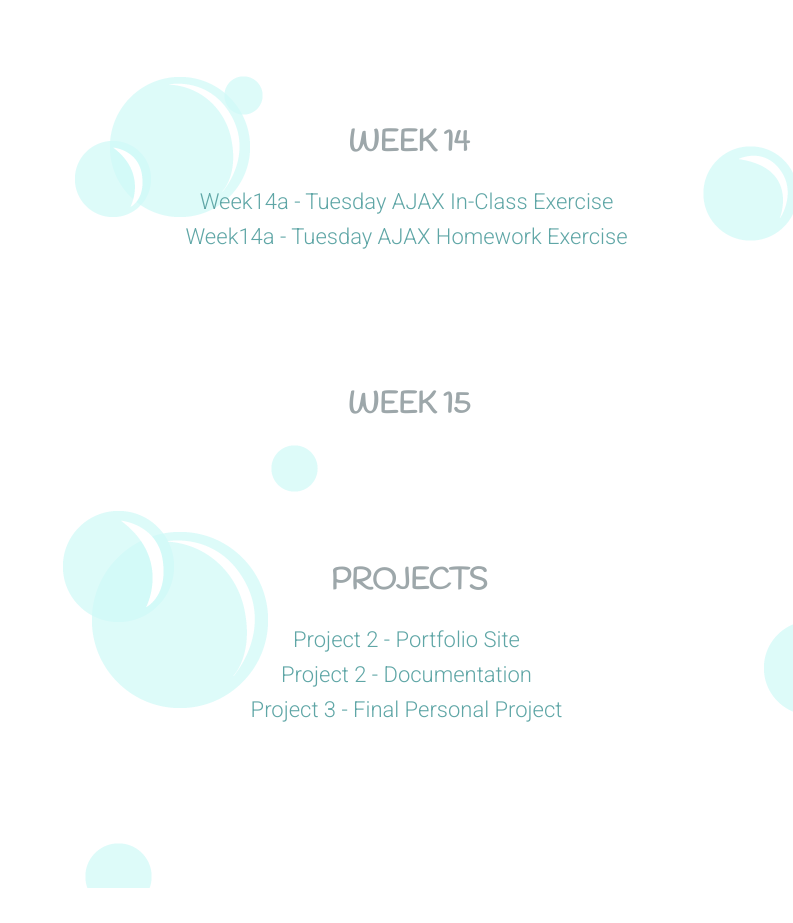
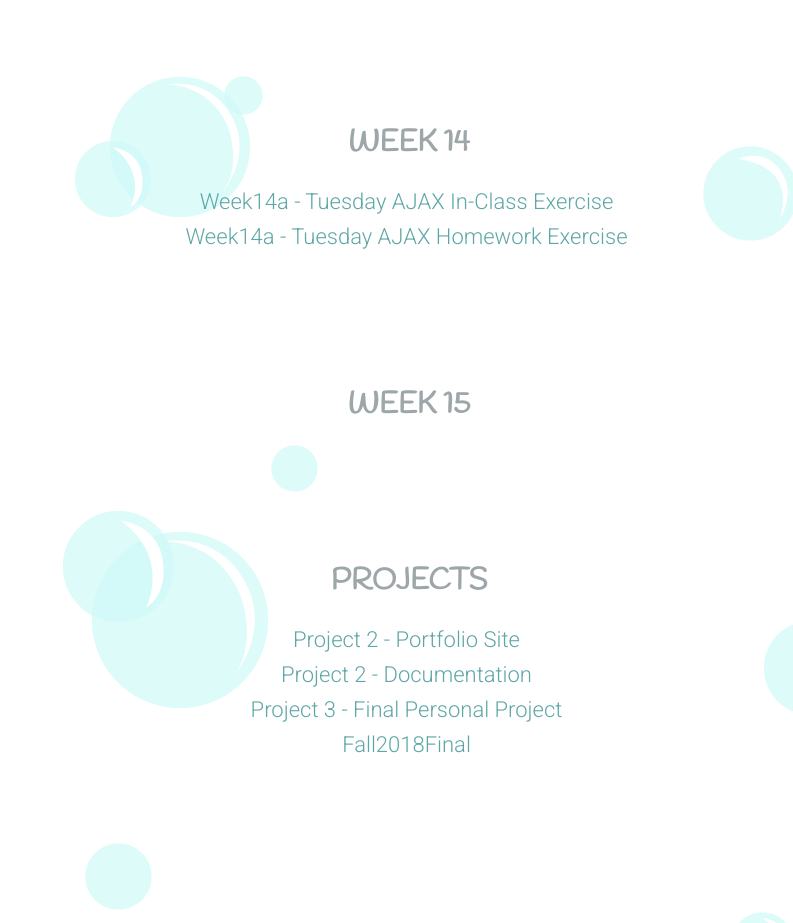
Before and after one commit to lpc3789/igme230, a plain HTML site: page index.html in a window 1280 px wide. Shown: the part 3965-4888 px from the top of the page, without its empty margins (487-1280 px from the left). Before the commit the page ends 4853 px from the top, so only its background shows below. Drawn offline with Linux system fonts and the light colour scheme.

Commit message:
added link to fall2018 final

```diff
--- a/index.html
+++ b/index.html
@@ -148,6 +148,7 @@
                     <li><a class="exercise-links" href="portfolio/index.html">Project 2 - Portfolio Site</a></li>
                     <li><a class="exercise-links" href="https://docs.google.com/document/d/1waoM4tbWjwT7wEONq-O05HrpUaoFYktVDWLTQAolJ_I/edit?usp=sharing">Project 2 - Documentation</a></li>
                     <li><a class="exercise-links" href="">Project 3 - Final Personal Project</a></li>
+                    <li><a class="exercise-links" href="fall2018final/fall2018final.html">Fall2018Final</a></li>
                 </ul>
             </section>
         </div>
```
